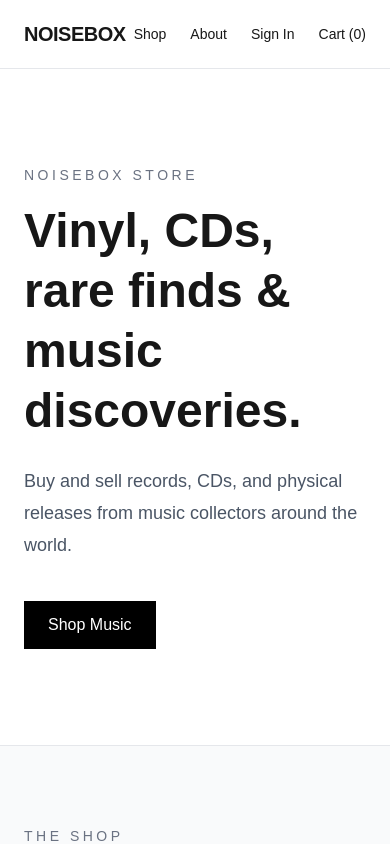
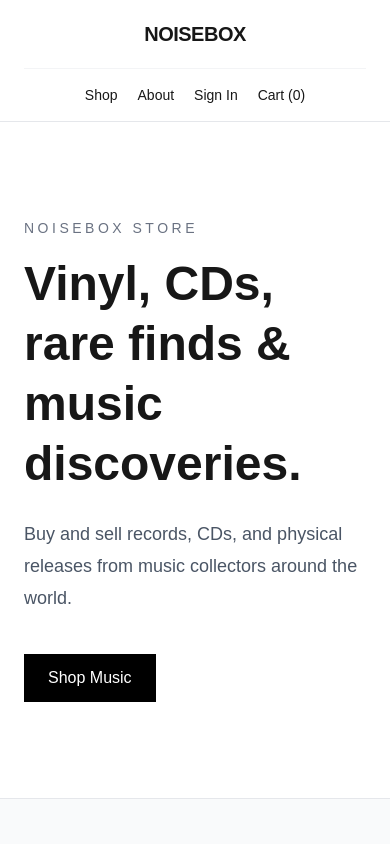
Before and after one commit to laurencemacaspac/noisebox-store, a Next.js app: page / in a window 390 px wide. Shown: the top 844 px of the page. Built offline with nearby package versions, Linux system fonts and the light colour scheme; no server answers; the database is empty.

Commit message:
Improve mobile header layout

```diff
--- a/src/components/Header.tsx
+++ b/src/components/Header.tsx
@@ -15,7 +15,10 @@ export default function Header() {
   const [user, setUser] = useState<User | null>(null);
   const [authLoading, setAuthLoading] = useState(true);
 
-  const cartCount = cartItems.reduce((total, item) => total + item.quantity, 0);
+  const cartCount = cartItems.reduce(
+    (total, item) => total + item.quantity,
+    0,
+  );
 
   useEffect(() => {
     async function loadUser() {
@@ -31,10 +34,12 @@ export default function Header() {
 
     const {
       data: { subscription },
-    } = supabase.auth.onAuthStateChange((_event, session) => {
+    } = supabase.auth.onAuthStateChange(
+      (_event, session) => {
         setUser(session?.user ?? null);
         setAuthLoading(false);
-    });
+      },
+    );
 
     return () => {
       subscription.unsubscribe();
@@ -52,17 +57,31 @@ export default function Header() {
   return (
     <>
       <header className="border-b border-gray-200">
-        <div className="mx-auto flex max-w-6xl items-center justify-between px-6 py-5">
-          <Link href="/" className="text-xl font-bold tracking-tight">
+        <div className="mx-auto max-w-6xl px-6">
+          <div className="flex flex-col md:flex-row md:items-center md:justify-between">
+            {/* Logo */}
+            <div className="flex w-full items-center justify-center py-5 md:w-auto md:justify-start">
+              <Link
+                href="/"
+                className="text-xl font-bold tracking-tight"
+              >
                 NOISEBOX
               </Link>
+            </div>
 
-          <nav className="flex items-center gap-6 text-sm">
-            <Link href="/#shop" className="hover:text-gray-500">
+            {/* Navigation */}
+            <nav className="flex w-full items-center justify-center gap-5 border-t border-gray-100 py-4 text-sm md:w-auto md:gap-6 md:border-t-0 md:py-5">
+              <Link
+                href="/#shop"
+                className="whitespace-nowrap hover:text-gray-500"
+              >
                 Shop
               </Link>
 
-            <Link href="/#about" className="hover:text-gray-500">
+              <Link
+                href="/#about"
+                className="whitespace-nowrap hover:text-gray-500"
+              >
                 About
               </Link>
 
@@ -70,7 +89,7 @@ export default function Header() {
                 <button
                   type="button"
                   onClick={() => setAuthOpen(true)}
-                className="hover:text-gray-500"
+                  className="whitespace-nowrap hover:text-gray-500"
                 >
                   Sign In
                 </button>
@@ -78,7 +97,10 @@ export default function Header() {
 
               {!authLoading && user && (
                 <>
-                <Link href="/account" className="hover:text-gray-500">
+                  <Link
+                    href="/account"
+                    className="whitespace-nowrap hover:text-gray-500"
+                  >
                     Account
                   </Link>
 
@@ -92,21 +114,28 @@ export default function Header() {
                   <button
                     type="button"
                     onClick={handleSignOut}
-                  className="hover:text-gray-500"
+                    className="whitespace-nowrap hover:text-gray-500"
                   >
                     Sign Out
                   </button>
                 </>
               )}
 
-            <Link href="/cart" className="hover:text-gray-500">
+              <Link
+                href="/cart"
+                className="whitespace-nowrap hover:text-gray-500"
+              >
                 Cart ({cartCount})
               </Link>
             </nav>
           </div>
+        </div>
       </header>
 
-      <AuthModal isOpen={authOpen} onClose={() => setAuthOpen(false)} />
+      <AuthModal
+        isOpen={authOpen}
+        onClose={() => setAuthOpen(false)}
+      />
     </>
   );
 }
```
Lines whose indentation alone changed are shown as unchanged.
